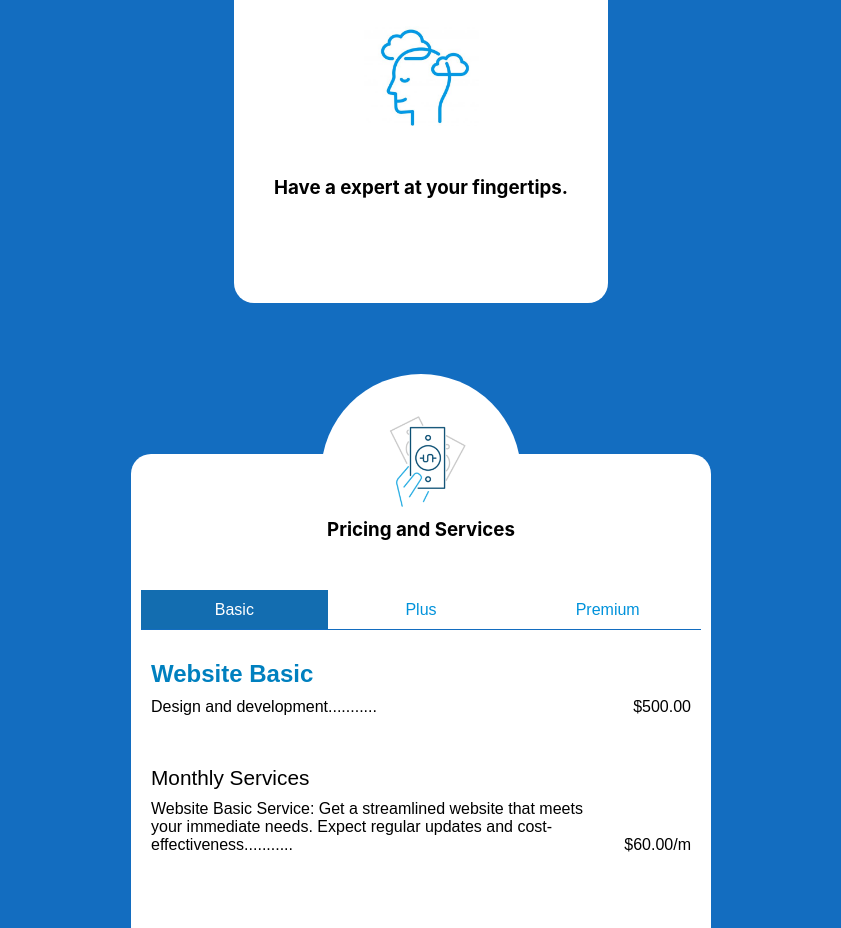
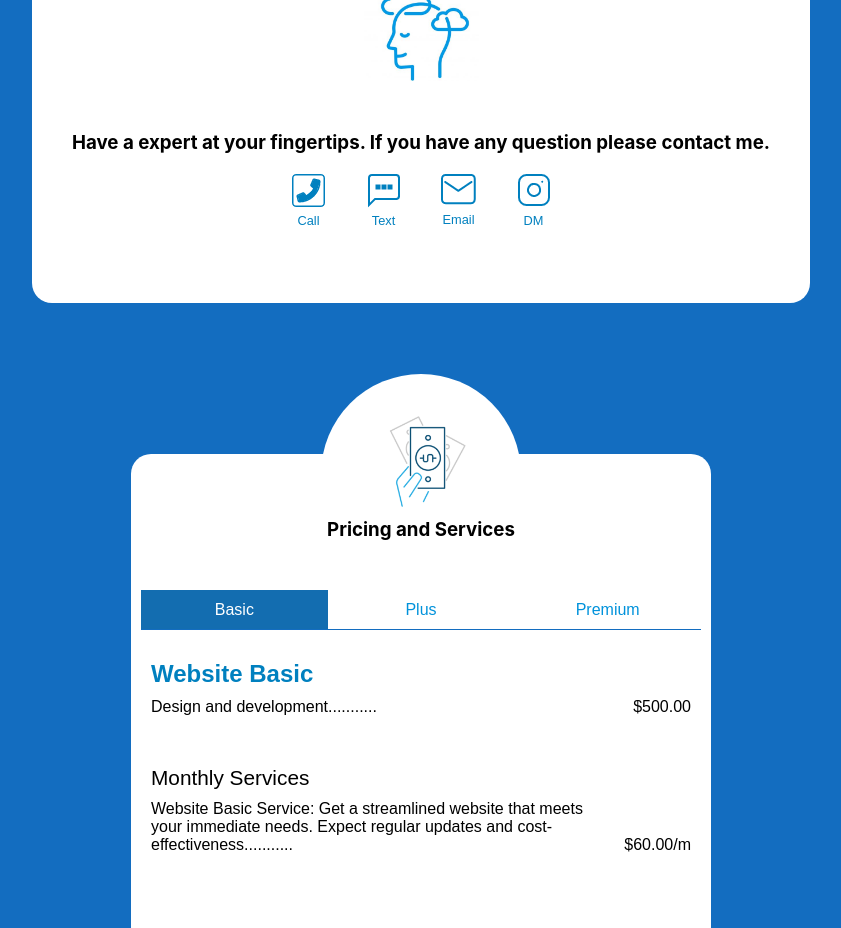
Before and after one commit to louieLouie117/react-portfolio, a React (Create React App) app in the folder client/: page / in a window 1280 px wide. Shown: the part 1360-2288 px from the top of the page, without its empty margins (219-1060 px from the left). Built offline with nearby package versions, Linux system fonts and the light colour scheme.

Commit message:
Contact Information

```diff
--- a/client/src/components/LandingPage/HeroBanner.jsx
+++ b/client/src/components/LandingPage/HeroBanner.jsx
@@ -50,16 +50,7 @@ window.onload = function() {
 }
 
 
-const [contactOptions, setContactOptions] = useState(false)
 
-const ContactMeHandler = e =>{
-  if(e.target.innerText === "Contact me"){
-    setContactOptions(true)
-  }else{
-    setContactOptions(false)
-  }
-
-}
 
 
 
@@ -111,37 +102,7 @@ const ContactMeHandler = e =>{
 
          </header>
 
-                  <div className='Contact-Container' style={{display: contactOptions ? "grid" : "none"}}>
 
-                      <header>
-                        <button onClick={ContactMeHandler}>Close</button>
-                      </header>
-
-                      <main>
-                      <a href="tel:931-401-7238">
-                        <img src="/img/Icons/IconPhone.png" alt="" />
-                      <button>Call</button>
-
-                      </a>
-
-                      <a href="sms:931-401-7238">
-                        <img src="/img/Icons/IconText.png" alt="" />
-                      <button>Text</button>
-                      </a>
-
-                      <a href="mailTo:LCwebsitesolutions@outlook.com?subject=Website&body= Hello Luis Cardona">
-                        <img src="/img/Icons/IconEmail.png" alt="" />
-                        <button>Email</button>
-                      </a>
-                      <a href="https://www.instagram.com/garagesally.founder/">
-                        <img src="/img/Icons/IconInsta.png" alt="" />
-                      <button>DM</button>
-                      </a>
-
-                      </main>
-
-
-                    </div>
 
 {/*
         <div className="mySkills-container">
--- a/client/src/components/LandingPage/Services.jsx
+++ b/client/src/components/LandingPage/Services.jsx
@@ -2,6 +2,16 @@ import ServicesStyles from "../../modules/ServicesStyles.css"
 import React, { useState } from 'react';
 
 function Services(props) {
+    const [contactOptions, setContactOptions] = useState(true)
+
+const ContactMeHandler = e =>{
+  if(e.target.innerText === "Contact me"){
+    setContactOptions(true)
+  }else{
+    setContactOptions(false)
+  }
+
+}
 
     <ServicesStyles></ServicesStyles>
     // service tile
@@ -161,8 +171,35 @@ const premiumServiceHandler = () => {
                         <img src="/img/PeaceOfMindImg.png" alt="" />
 
                             <div className="PeaceOfMindInfo">
-                            <h3>Have a expert at your fingertips.</h3>
+                            <h3>Have a expert at your fingertips. If you have any question please contact me.</h3>
+                            <div className='Contact-Container' style={{display: contactOptions ? "grid" : "none"}}>
 
+
+                      <main>
+                      <a href="tel:931-401-7238">
+                        <img src="/img/Icons/IconPhone.png" alt="" />
+                      <button>Call</button>
+
+                      </a>
+
+                      <a href="sms:931-401-7238">
+                        <img src="/img/Icons/IconText.png" alt="" />
+                      <button>Text</button>
+                      </a>
+
+                      <a href="mailTo:LCwebsitesolutions@outlook.com?subject=Website&body= Hello Luis Cardona">
+                        <img src="/img/Icons/IconEmail.png" alt="" />
+                        <button>Email</button>
+                      </a>
+                      <a href="https://www.instagram.com/garagesally.founder/">
+                        <img src="/img/Icons/IconInsta.png" alt="" />
+                      <button>DM</button>
+                      </a>
+
+                      </main>
+
+
+                    </div>
 
                             </div>
 
--- a/client/src/modules/LandingPageStyles.css
+++ b/client/src/modules/LandingPageStyles.css
@@ -856,19 +856,8 @@ html{
 
   .Contact-Container{
     display: grid;
-    grid-template-columns: 30px 1fr;
     grid-template-rows: 70px ;
-    position: absolute;
-    left: 0;
-    top: 160px;
-    row-gap: 10px;
-    column-gap: 10px;
-    padding: 20px;
-    align-items: center;
-    width: 340px;
-    background-color: whitesmoke;
-    border-radius: 0 30px 30px 0;
-    box-shadow: 3px 3px 3px rgba(0, 0, 0, 0.146);
+    padding: 10px;
 
   }
 
@@ -895,7 +884,7 @@ html{
 
   .Contact-Container>main{
     display: flex;
-    column-gap: 10px;
+    column-gap: 20px;
     justify-self: center;
     padding-top: 5px;
 
@@ -916,7 +905,7 @@ html{
     color: #0080BF;
     font: .8em sans-serif;
     border: none;
-    background-color: whitesmoke;
+    background-color: white;
 
   }
 
```
